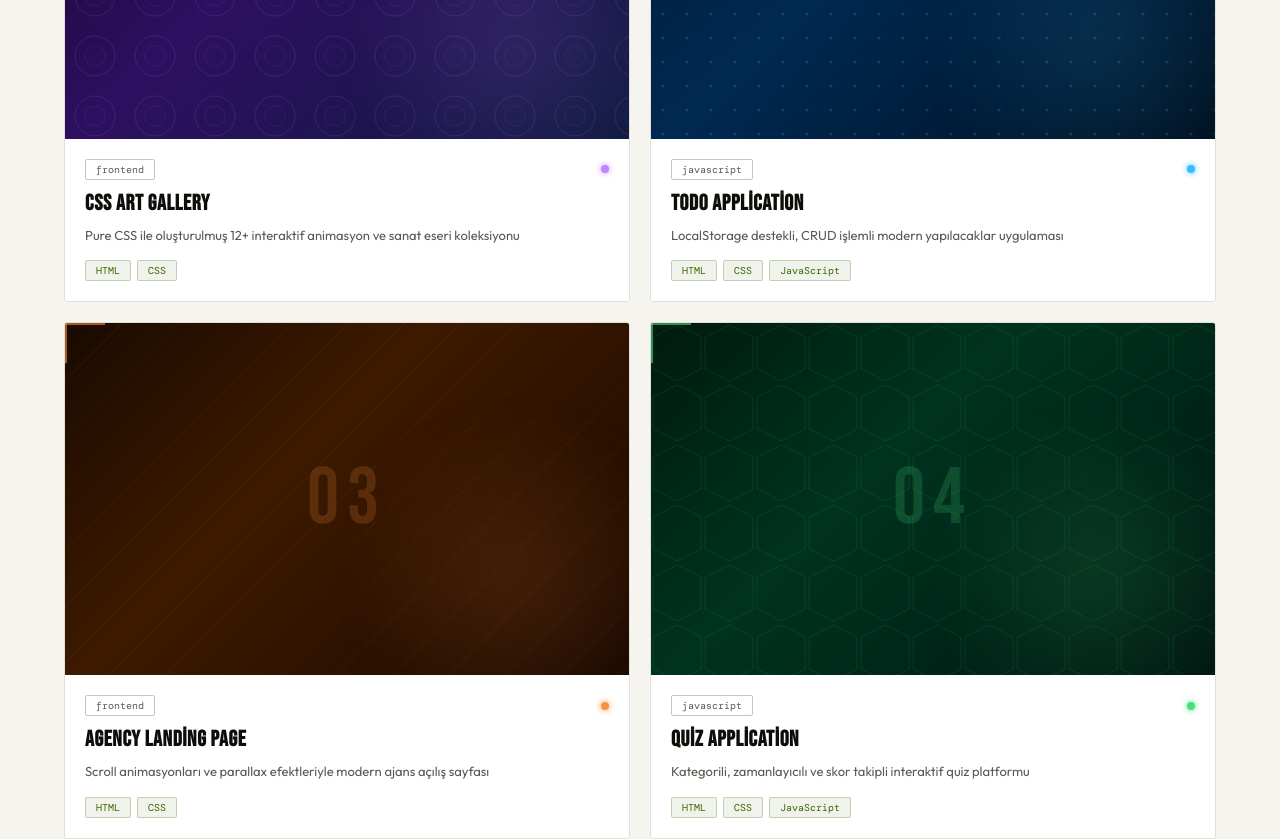
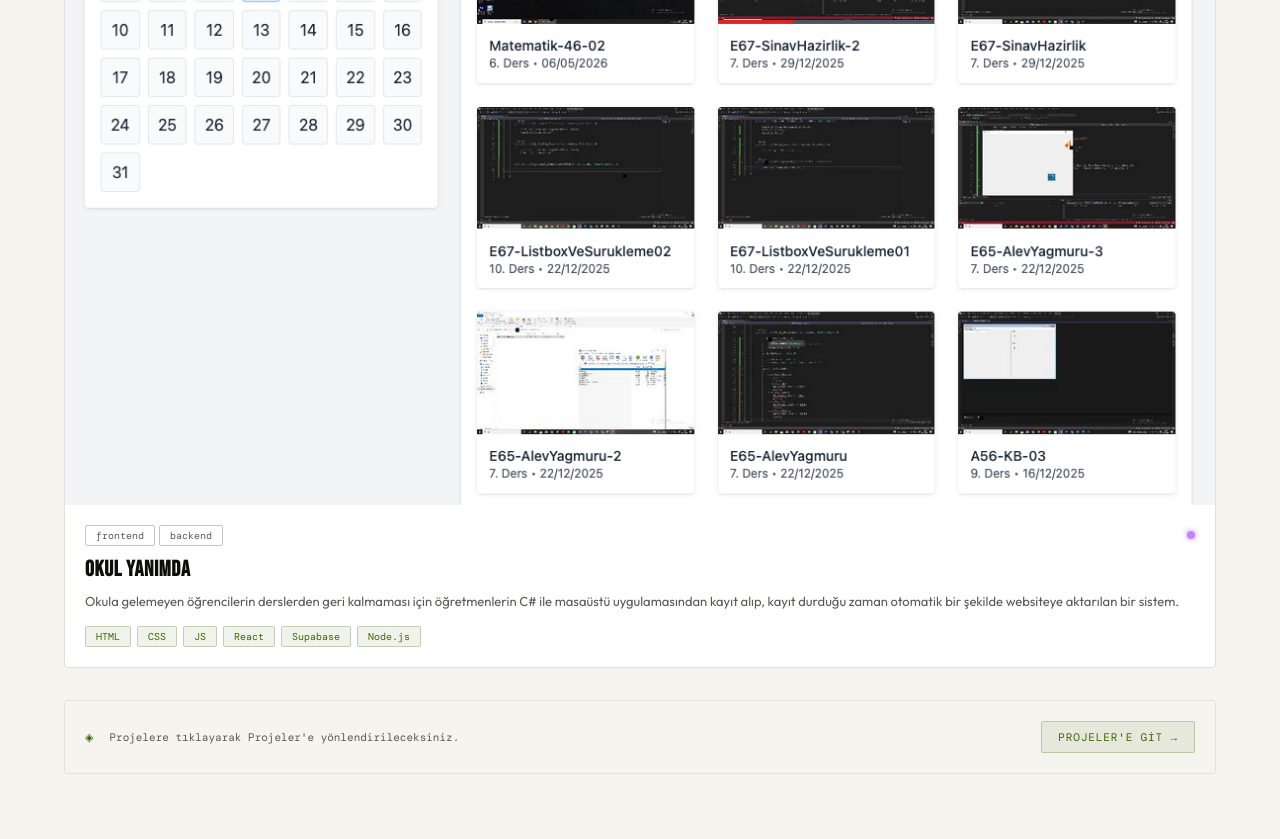
Before and after one commit to Mecitcgn/MecitPortfolio, a React (Vite) app: page / in a window 1280 px wide. Shown: the part 1260-2099 px from the top of the page. Built offline with nearby package versions, Linux system fonts and the light colour scheme; a web font is replaced by a local one.

Commit message:
image eklendi okul yanımda eklendi

```diff
--- a/src/components/portfolio/AchievementsSection.jsx
+++ b/src/components/portfolio/AchievementsSection.jsx
@@ -17,7 +17,7 @@ export default function AchievementsSection() {
 				<div className="section-two-col">
 					{/* Sol: başlık */}
 					<div ref={titleRef} className="reveal-left">
-						<SectionTitle label="Başarılar" title="Achievements" />
+						<SectionTitle label="Başarılar" title="Öne Çıkanlar" />
 						<p
 							style={{
 								fontFamily: "'DM Mono', monospace",
--- a/src/components/portfolio/FeaturedProjects.jsx
+++ b/src/components/portfolio/FeaturedProjects.jsx
@@ -61,7 +61,7 @@ export default function FeaturedProjects({ onCardClick, onViewAll }) {
 						gap: 16,
 					}}
 				>
-					<SectionTitle label="Seçili Projeler" title="Featured Work" />
+					<SectionTitle label="Seçili Proje" title="Vitrin" />
 					<ButtonGhost onClick={onViewAll}>Tümünü Gör ↗</ButtonGhost>
 				</div>
 
@@ -71,7 +71,7 @@ export default function FeaturedProjects({ onCardClick, onViewAll }) {
 					className="featured-grid"
 					style={{
 						display: 'grid',
-						gridTemplateColumns: 'repeat(2, 1fr)',
+						gridTemplateColumns: 'repeat(1, 1fr)',
 						gap: 20,
 					}}
 				>
--- a/src/components/portfolio/SkillsSection.jsx
+++ b/src/components/portfolio/SkillsSection.jsx
@@ -18,7 +18,7 @@ export default function SkillsSection() {
 				<div className="section-two-col--equal">
 					{/* Sol: başlık */}
 					<div ref={titleRef} className="reveal-left">
-						<SectionTitle label="Yetenekler" title="Skills" />
+						<SectionTitle label="Güncel" title="Yetenekler" />
 						<p
 							style={{
 								fontFamily: "'DM Mono', monospace",
--- a/src/components/ui/ProjectCard.jsx
+++ b/src/components/ui/ProjectCard.jsx
@@ -272,21 +272,40 @@ function ProjectCover({ cover, num }) {
  */
 export default function ProjectCard({ project, onClick }) {
 	const hasCover = !!project.cover;
+	const hasImage = !!project.coverImage;
 
 	return (
 		<div className="pc" onClick={() => onClick(project)}>
 			<div className="pc-cover">
-				{hasCover ? (
+				{/* Resim varsa göster, yoksa gradient/pattern cover */}
+				{hasImage ? (
+					<img
+						src={project.coverImage}
+						alt={project.title}
+						style={{
+							position: 'absolute',
+							inset: 0,
+							width: '100%',
+							height: '100%',
+							objectFit: 'cover',
+							objectPosition: 'center',
+						}}
+					/>
+				) : hasCover ? (
 					<ProjectCover cover={project.cover} num={project.num} />
 				) : null}
 
-				{/* Proje numarası */}
-				<span
-					className="pc-num"
-					style={hasCover ? { color: project.cover.accent, opacity: 0.18 } : {}}
-				>
-					{project.num}
-				</span>
+				{/* Resim varken numara gizlenir, yoksa gösterilir */}
+				{!hasImage && (
+					<span
+						className="pc-num"
+						style={
+							hasCover ? { color: project.cover.accent, opacity: 0.18 } : {}
+						}
+					>
+						{project.num}
+					</span>
+				)}
 
 				{/* Hover arrow */}
 				<div className="pc-arrow">↗</div>
@@ -301,7 +320,11 @@ export default function ProjectCard({ project, onClick }) {
 						marginBottom: 10,
 					}}
 				>
-					<TagGray>{project.category}</TagGray>
+					<div style={{ display: 'flex', gap: 4, flexWrap: 'wrap' }}>
+						{[].concat(project.category).map((cat) => (
+							<TagGray key={cat}>{cat}</TagGray>
+						))}
+					</div>
 					{hasCover && (
 						<span
 							style={{
--- a/src/data/index.js
+++ b/src/data/index.js
@@ -1,17 +1,24 @@
 // ─────────────────────────────────────────────────────────────────────────────
 // DATA LAYER — Tek merkezi veri yönetimi
 // ─────────────────────────────────────────────────────────────────────────────
-
+import OkulYanimdaImg from '../assets/OkulYanimda.png';
 export const PROJECTS = [
 	{
-		id: 'css-art-gallery',
+		id: 'okul-yanimda',
 		num: '01',
-		title: 'CSS Art Gallery',
+		title: 'Okul Yanımda',
 		description:
-			'Pure CSS ile oluşturulmuş 12+ interaktif animasyon ve sanat eseri koleksiyonu',
+			'Okula gelemeyen öğrencilerin derslerden geri kalmaması için öğretmenlerin C# ile masaüstü uygulamasından kayıt alıp, kayıt durduğu zaman otomatik bir şekilde websiteye aktarılan bir sistem.',
 		featured: true,
-		category: 'frontend',
-		tech: ['HTML', 'CSS'],
+		category: ['frontend', 'backend'],
+		tech: ['HTML', 'CSS', 'JS', 'React', 'Supabase', 'Node.js'],
+		coverImage: OkulYanimdaImg,
+		// coverImage varsa resim gösterilir, yoksa aşağıdaki cover (gradient+pattern) kullanılır.
+		// Kullanım: resmi src/assets/ klasörüne koy, sonra import et veya path yaz:
+		//   import OkulYanimdaImg from '../assets/OkulYanimda.png';
+		//   coverImage: OkulYanimdaImg,
+		// coverImage: undefined,  ← resim ekleyince bu satırı güncelle
+
 		cover: {
 			gradient:
 				'linear-gradient(135deg, #1a0533 0%, #2d1060 40%, #0f1a40 100%)',
@@ -19,57 +26,6 @@ export const PROJECTS = [
 			pattern: 'circles',
 		},
 		demoUrl: 'https://okulyanimdaf.vercel.app',
-	},
-	{
-		id: 'todo-app',
-		num: '02',
-		title: 'Todo Application',
-		description:
-			'LocalStorage destekli, CRUD işlemli modern yapılacaklar uygulaması',
-		featured: true,
-		category: 'javascript',
-		tech: ['HTML', 'CSS', 'JavaScript'],
-		cover: {
-			gradient:
-				'linear-gradient(135deg, #001a33 0%, #002952 40%, #001020 100%)',
-			accent: '#38bdf8',
-			pattern: 'dots',
-		},
-		demoUrl: 'https://mecitcagan-projects.netlify.app/todo-app',
-	},
-	{
-		id: 'landing-page',
-		num: '03',
-		title: 'Agency Landing Page',
-		description:
-			'Scroll animasyonları ve parallax efektleriyle modern ajans açılış sayfası',
-		featured: true,
-		category: 'frontend',
-		tech: ['HTML', 'CSS'],
-		cover: {
-			gradient:
-				'linear-gradient(135deg, #1a0a00 0%, #3d1a00 40%, #1a0800 100%)',
-			accent: '#fb923c',
-			pattern: 'diagonal',
-		},
-		demoUrl: 'https://mecitcagan-projects.netlify.app/agency-landing',
-	},
-	{
-		id: 'quiz-app',
-		num: '04',
-		title: 'Quiz Application',
-		description:
-			'Kategorili, zamanlayıcılı ve skor takipli interaktif quiz platformu',
-		featured: true,
-		category: 'javascript',
-		tech: ['HTML', 'CSS', 'JavaScript'],
-		cover: {
-			gradient:
-				'linear-gradient(135deg, #001a10 0%, #00331f 40%, #001510 100%)',
-			accent: '#4ade80',
-			pattern: 'hex',
-		},
-		demoUrl: 'https://mecitcagan-projects.netlify.app/quiz-app',
 	},
 ];
 
```
Also changed, not shown: src/assets/OkulYanimda.png (added).
